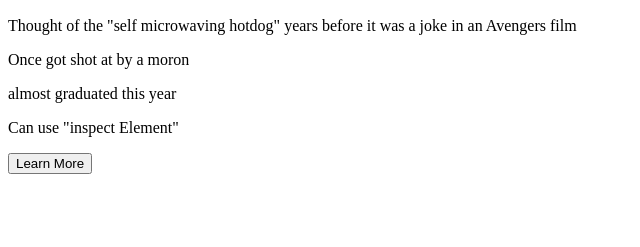
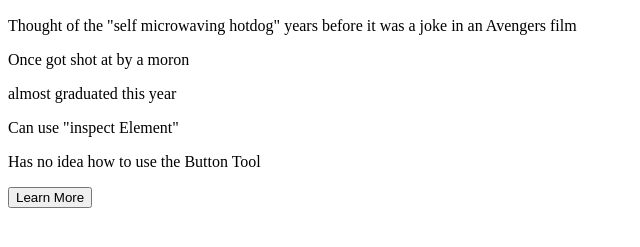
Before and after one commit to Alpine14/Alpine14.github.io, a plain HTML site: page index.html in a window 1280 px wide. Shown: the part 545-792 px from the top of the page, without its empty margins (0-640 px from the left). Drawn offline with Linux system fonts and the light colour scheme.

Commit message:
Add files via upload

```diff
--- a/index.html
+++ b/index.html
@@ -22,6 +22,7 @@
 <p>Once got shot at by a moron</p>
 <p>almost graduated this year</p>
 <p>Can use "inspect Element"</p>
+<p>Has no idea how to use the Button Tool</p>
 <button>Learn More</button>
 </body>
 </html>
```
